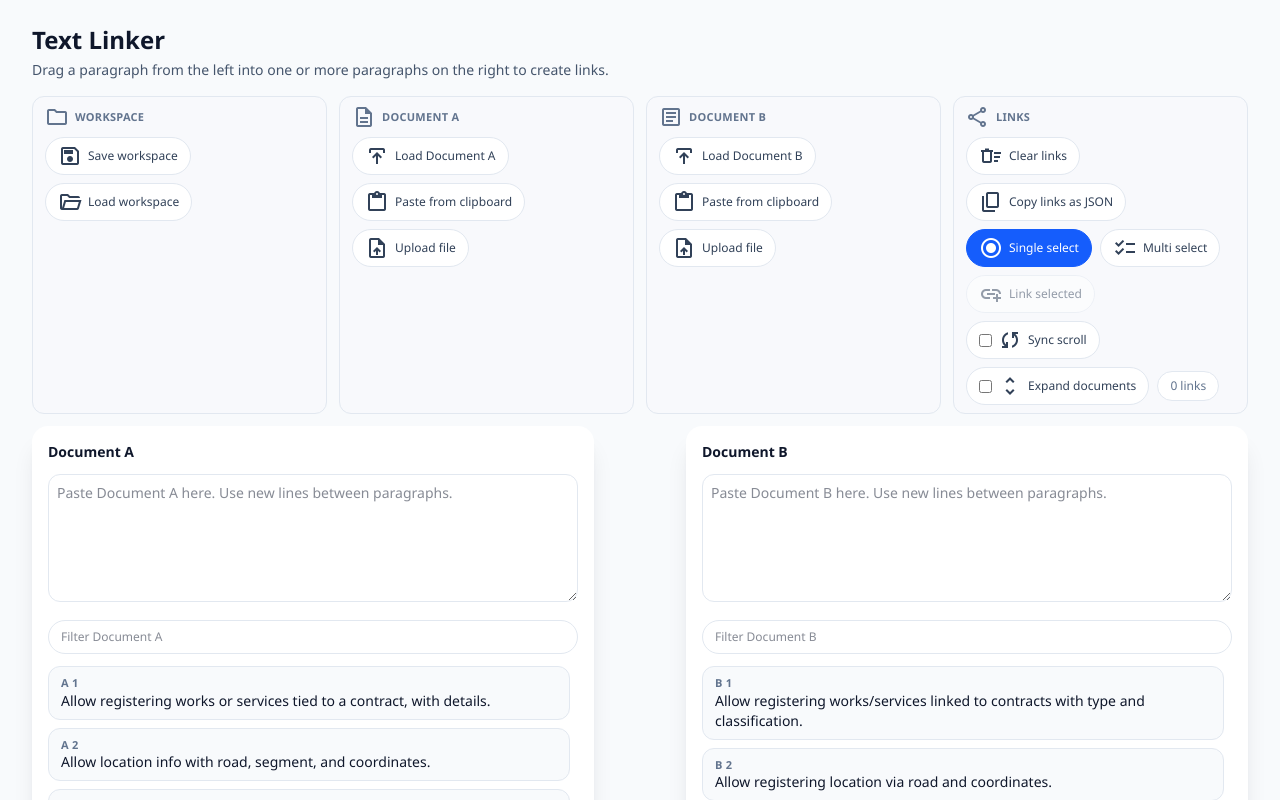
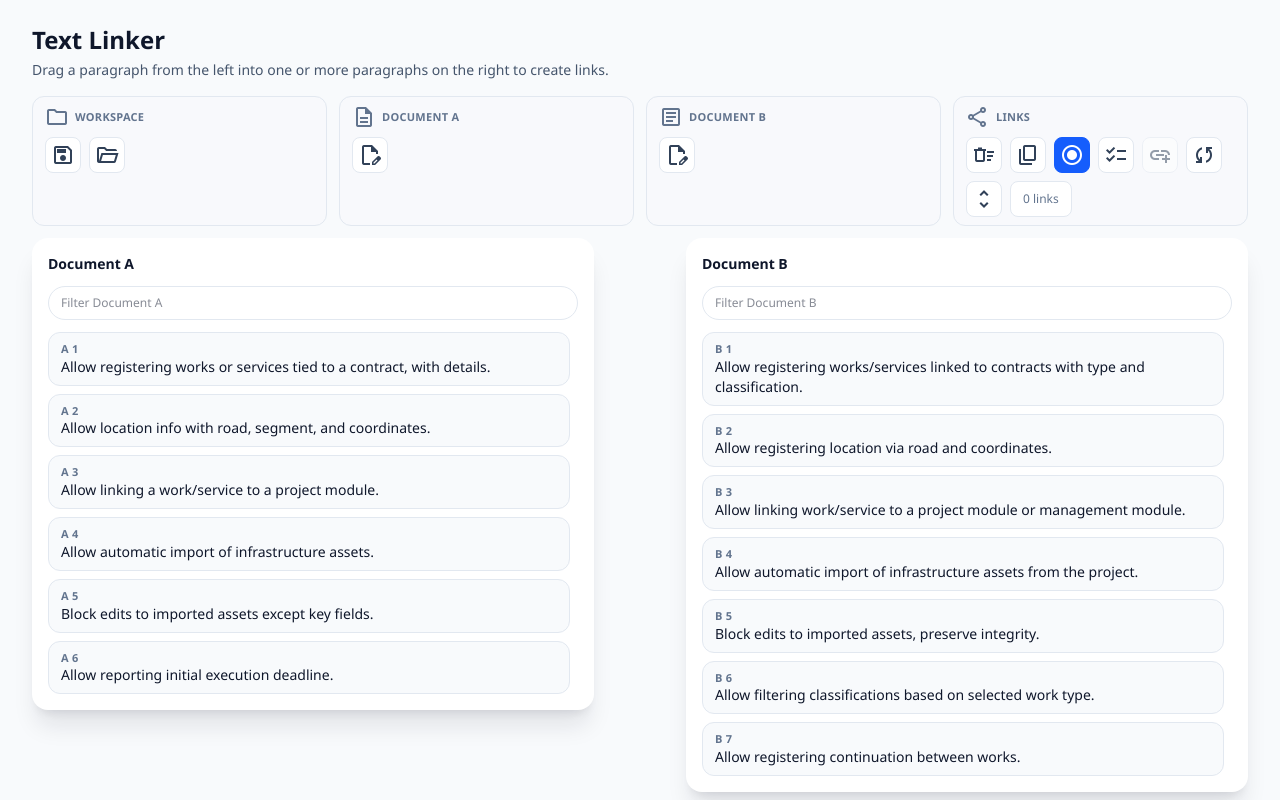
Before and after one commit to tondatto/text-linker, a React (Vite) app: page / in a window 1280 px wide. Shown: the top 800 px of the page. Built offline with nearby package versions, Linux system fonts and the light colour scheme.

Commit message:
Redesign top bar 2nd try

```diff
--- a/src/App.jsx
+++ b/src/App.jsx
@@ -10,8 +10,6 @@ import useLinkLayout from './hooks/useLinkLayout.js'
 function App() {
   const [dataA, setDataA] = useState(initialDataA)
   const [dataB, setDataB] = useState(initialDataB)
-  const [inputA, setInputA] = useState('')
-  const [inputB, setInputB] = useState('')
   const [filterA, setFilterA] = useState('')
   const [filterB, setFilterB] = useState('')
   const [links, setLinks] = useState([])
@@ -23,6 +21,8 @@ function App() {
   const [layoutTick, setLayoutTick] = useState(0)
   const [selectedLinkIndex, setSelectedLinkIndex] = useState(null)
   const [workspaceStatus, setWorkspaceStatus] = useState('')
+  const [activeEditorDoc, setActiveEditorDoc] = useState(null)
+  const [editorText, setEditorText] = useState('')
 
   const listARef = useRef(null)
   const listBRef = useRef(null)
@@ -64,6 +64,17 @@ function App() {
     const timeout = window.setTimeout(() => setWorkspaceStatus(''), 2000)
     return () => window.clearTimeout(timeout)
   }, [workspaceStatus])
+
+  useEffect(() => {
+    if (!activeEditorDoc) return undefined
+    const onKeyDown = (event) => {
+      if (event.key === 'Escape') {
+        setActiveEditorDoc(null)
+      }
+    }
+    window.addEventListener('keydown', onKeyDown)
+    return () => window.removeEventListener('keydown', onKeyDown)
+  }, [activeEditorDoc])
 
   const resetSelection = useCallback(() => {
     setSelectedA(null)
@@ -171,14 +182,34 @@ function App() {
     return ids
   }, [links])
 
-  const handlePaste = useCallback(async (side) => {
-    const text = await navigator.clipboard.readText()
-    if (side === 'a') {
-      setInputA(text)
-      setDataA(parseText(text))
+  const openEditor = useCallback((side) => {
+    const currentText = side === 'a' ? dataA.join('\n') : dataB.join('\n')
+    setEditorText(currentText)
+    setActiveEditorDoc(side)
+  }, [dataA, dataB])
+
+  const closeEditor = useCallback(() => {
+    setActiveEditorDoc(null)
+  }, [])
+
+  const submitEditorText = useCallback(() => {
+    if (!activeEditorDoc) return
+    const parsed = parseText(editorText)
+    if (activeEditorDoc === 'a') {
+      setDataA(parsed)
     } else {
-      setInputB(text)
-      setDataB(parseText(text))
+      setDataB(parsed)
+    }
+    setActiveEditorDoc(null)
+    scheduleLayout()
+  }, [activeEditorDoc, editorText, scheduleLayout])
+
+  const pasteIntoEditor = useCallback(async () => {
+    try {
+      const text = await navigator.clipboard.readText()
+      setEditorText(text)
+    } catch {
+      setWorkspaceStatus('Clipboard access denied')
     }
   }, [])
 
@@ -217,17 +248,12 @@ function App() {
     }
   }, [resetSelection, scheduleLayout])
 
-  const handleUpload = useCallback(async (side, event) => {
+  const uploadIntoEditor = useCallback(async (event) => {
     const file = event.target.files?.[0]
     if (!file) return
     const text = await file.text()
-    if (side === 'a') {
-      setInputA(text)
-      setDataA(parseText(text))
-    } else {
-      setInputB(text)
-      setDataB(parseText(text))
-    }
+    setEditorText(text)
+    event.target.value = ''
   }, [])
 
   const handleDragStart = useCallback(
@@ -317,12 +343,8 @@ function App() {
         onCopy={copyLinks}
         onSave={saveWorkspace}
         onLoad={loadWorkspace}
-        onLoadA={() => setDataA(parseText(inputA))}
-        onPasteA={() => handlePaste('a')}
-        onUploadA={(event) => handleUpload('a', event)}
-        onLoadB={() => setDataB(parseText(inputB))}
-        onPasteB={() => handlePaste('b')}
-        onUploadB={(event) => handleUpload('b', event)}
+        onLoadA={() => openEditor('a')}
+        onLoadB={() => openEditor('b')}
         onModeChange={handleModeChange}
         onLinkSelected={linkSelected}
         syncScroll={syncScroll}
@@ -335,8 +357,6 @@ function App() {
       <div className="grid grid-cols-[minmax(0,1fr)_60px_minmax(0,1fr)] items-start gap-4 px-8 pb-8">
         <DocumentPanel
           title="Document A"
-          inputValue={inputA}
-          onInputChange={setInputA}
           filterValue={filterA}
           onFilterChange={setFilterA}
           items={filteredA}
@@ -361,8 +381,6 @@ function App() {
 
         <DocumentPanel
           title="Document B"
-          inputValue={inputB}
-          onInputChange={setInputB}
           filterValue={filterB}
           onFilterChange={setFilterB}
           items={filteredB}
@@ -381,6 +399,53 @@ function App() {
       <div className="px-8 pb-10">
         <LinksList links={visibleLinks} onDelete={deleteLink} />
       </div>
+
+      {activeEditorDoc ? (
+        <div className="fixed inset-0 z-40 flex items-center justify-center bg-slate-950/45 p-4" onClick={closeEditor}>
+          <div
+            className="w-full max-w-3xl rounded-2xl border border-slate-200 bg-white p-4 shadow-2xl shadow-slate-900/30"
+            onClick={(event) => event.stopPropagation()}
+          >
+            <h2 className="text-sm font-semibold text-slate-900">
+              {activeEditorDoc === 'a' ? 'Document A editor' : 'Document B editor'}
+            </h2>
+            <p className="mt-1 text-xs text-slate-500">Paste text with one requirement per line, then load it.</p>
+            <textarea
+              className="mt-3 h-64 w-full rounded-xl border border-slate-200 p-3 text-sm"
+              value={editorText}
+              onChange={(event) => setEditorText(event.target.value)}
+              placeholder="Paste document text here"
+            />
+            <div className="mt-3 flex flex-wrap items-center gap-2">
+              <button
+                className="rounded-full border border-blue-600 bg-blue-600 px-3 py-1.5 text-xs text-white"
+                type="button"
+                onClick={submitEditorText}
+              >
+                Load document
+              </button>
+              <button
+                className="rounded-full border border-slate-200 bg-white px-3 py-1.5 text-xs text-slate-700"
+                type="button"
+                onClick={pasteIntoEditor}
+              >
+                Paste from clipboard
+              </button>
+              <label className="cursor-pointer rounded-full border border-slate-200 bg-white px-3 py-1.5 text-xs text-slate-700">
+                Upload file
+                <input className="hidden" type="file" accept=".txt" onChange={uploadIntoEditor} />
+              </label>
+              <button
+                className="rounded-full border border-slate-200 bg-white px-3 py-1.5 text-xs text-slate-700"
+                type="button"
+                onClick={closeEditor}
+              >
+                Cancel
+              </button>
+            </div>
+          </div>
+        </div>
+      ) : null}
     </div>
   )
 }
--- a/src/components/DocumentPanel.jsx
+++ b/src/components/DocumentPanel.jsx
@@ -1,7 +1,5 @@
 const DocumentPanel = ({
   title,
-  inputValue,
-  onInputChange,
   filterValue,
   onFilterChange,
   items,
@@ -17,14 +15,6 @@ const DocumentPanel = ({
 }) => (
   <section className="rounded-2xl bg-white p-4 shadow-xl shadow-slate-900/10">
     <h2 className="text-sm font-semibold text-slate-900">{title}</h2>
-    <div className="mt-3 space-y-2">
-      <textarea
-        className="h-32 w-full rounded-xl border border-slate-200 p-2 text-sm"
-        value={inputValue}
-        onChange={(event) => onInputChange(event.target.value)}
-        placeholder={`Paste ${title} here. Use new lines between paragraphs.`}
-      />
-    </div>
     <div className="mt-3">
       <input
         className="w-full rounded-full border border-slate-200 px-3 py-2 text-xs"
--- a/src/components/TopBar.jsx
+++ b/src/components/TopBar.jsx
@@ -6,11 +6,7 @@ const TopBar = ({
   onSave,
   onLoad,
   onLoadA,
-  onPasteA,
-  onUploadA,
   onLoadB,
-  onPasteB,
-  onUploadB,
   onModeChange,
   onLinkSelected,
   syncScroll,
@@ -21,21 +17,20 @@ const TopBar = ({
 }) => {
   const Icon = ({ name }) => <span className="material-symbols-outlined text-base leading-none">{name}</span>
 
-  const MenuButton = ({ icon, label, onClick, disabled = false, active = false }) => (
-    <button
-      className={`inline-flex items-center gap-1.5 rounded-full border px-3 py-1.5 text-xs transition ${
-        active
-          ? 'border-blue-600 bg-blue-600 text-white'
-          : 'border-slate-200 bg-white text-slate-700 hover:bg-slate-100'
-      } disabled:cursor-not-allowed disabled:opacity-50`}
-      type="button"
-      onClick={onClick}
-      disabled={disabled}
-    >
-      <Icon name={icon} />
-      <span>{label}</span>
-    </button>
-  )
+  const MenuButton = ({ icon, label, onClick, disabled = false, active = false }) => {
+    const baseClass = `tl-tooltip inline-flex h-9 w-9 items-center justify-center rounded-lg border text-slate-700 transition ${
+      active
+        ? 'border-blue-600 bg-blue-600 text-white'
+        : 'border-slate-200 bg-white hover:border-slate-300 hover:bg-slate-100'
+    }`
+
+    return (
+      <button className={baseClass} type="button" onClick={onClick} disabled={disabled} aria-label={label}>
+        <Icon name={icon} />
+        <span className="tl-tooltip-text">{label}</span>
+      </button>
+    )
+  }
 
   const Group = ({ title, icon, children }) => (
     <div className="rounded-xl border border-slate-200 bg-slate-50/70 px-3 py-2">
@@ -63,43 +58,37 @@ const TopBar = ({
         </Group>
 
         <Group title="Document A" icon="description">
-          <MenuButton icon="publish" label="Load Document A" onClick={onLoadA} />
-          <MenuButton icon="content_paste" label="Paste from clipboard" onClick={onPasteA} />
-          <label className="inline-flex cursor-pointer items-center gap-1.5 rounded-full border border-slate-200 bg-white px-3 py-1.5 text-xs text-slate-700 transition hover:bg-slate-100">
-            <Icon name="upload_file" />
-            <span>Upload file</span>
-            <input className="hidden" type="file" accept=".txt" onChange={onUploadA} />
-          </label>
+          <MenuButton icon="edit_document" label="Open editor for Document A" onClick={onLoadA} />
         </Group>
 
         <Group title="Document B" icon="article">
-          <MenuButton icon="publish" label="Load Document B" onClick={onLoadB} />
-          <MenuButton icon="content_paste" label="Paste from clipboard" onClick={onPasteB} />
-          <label className="inline-flex cursor-pointer items-center gap-1.5 rounded-full border border-slate-200 bg-white px-3 py-1.5 text-xs text-slate-700 transition hover:bg-slate-100">
-            <Icon name="upload_file" />
-            <span>Upload file</span>
-            <input className="hidden" type="file" accept=".txt" onChange={onUploadB} />
-          </label>
+          <MenuButton icon="edit_document" label="Open editor for Document B" onClick={onLoadB} />
         </Group>
 
         <Group title="Links" icon="share">
           <MenuButton icon="delete_sweep" label="Clear links" onClick={onClear} />
           <MenuButton icon="content_copy" label="Copy links as JSON" onClick={onCopy} />
-          <MenuButton icon="radio_button_checked" label="Single select" active={mode === 'single'} onClick={() => onModeChange('single')} />
+          <MenuButton
+            icon="radio_button_checked"
+            label="Single select"
+            active={mode === 'single'}
+            onClick={() => onModeChange('single')}
+          />
           <MenuButton icon="checklist" label="Multi select" active={mode === 'multi'} onClick={() => onModeChange('multi')} />
           <MenuButton icon="add_link" label="Link selected" onClick={onLinkSelected} disabled={mode !== 'multi'} />
-
-          <label className="inline-flex items-center gap-1.5 rounded-full border border-slate-200 bg-white px-3 py-1.5 text-xs text-slate-700">
-            <input type="checkbox" checked={syncScroll} onChange={(event) => onSyncScrollChange(event.target.checked)} />
-            <Icon name="sync" />
-            <span>Sync scroll</span>
-          </label>
-          <label className="inline-flex items-center gap-1.5 rounded-full border border-slate-200 bg-white px-3 py-1.5 text-xs text-slate-700">
-            <input type="checkbox" checked={fullScroll} onChange={(event) => onFullScrollChange(event.target.checked)} />
-            <Icon name="unfold_more" />
-            <span>Expand documents</span>
-          </label>
-          <span className="inline-flex items-center rounded-full border border-slate-200 bg-white px-3 py-1.5 text-xs text-slate-500">
+          <MenuButton
+            icon="sync"
+            label="Sync scroll"
+            active={syncScroll}
+            onClick={() => onSyncScrollChange(!syncScroll)}
+          />
+          <MenuButton
+            icon="unfold_more"
+            label="Expand documents"
+            active={fullScroll}
+            onClick={() => onFullScrollChange(!fullScroll)}
+          />
+          <span className="inline-flex h-9 items-center rounded-lg border border-slate-200 bg-white px-3 text-xs text-slate-500">
             {linksCount} links
           </span>
         </Group>
--- a/src/index.css
+++ b/src/index.css
@@ -18,3 +18,34 @@ body {
 .link-path--active {
   stroke-width: 3;
 }
+
+.tl-tooltip {
+  position: relative;
+}
+
+.tl-tooltip:disabled {
+  cursor: not-allowed;
+  opacity: 0.5;
+}
+
+.tl-tooltip-text {
+  pointer-events: none;
+  position: absolute;
+  left: 50%;
+  top: calc(100% + 8px);
+  transform: translateX(-50%);
+  border-radius: 0.375rem;
+  background-color: #334155;
+  padding: 0.25rem 0.5rem;
+  font-size: 0.7rem;
+  color: white;
+  opacity: 0;
+  transition: opacity 0.2s;
+  white-space: nowrap;
+  z-index: 20;
+}
+
+.tl-tooltip:hover .tl-tooltip-text,
+.tl-tooltip:focus-visible .tl-tooltip-text {
+  opacity: 1;
+}
```
